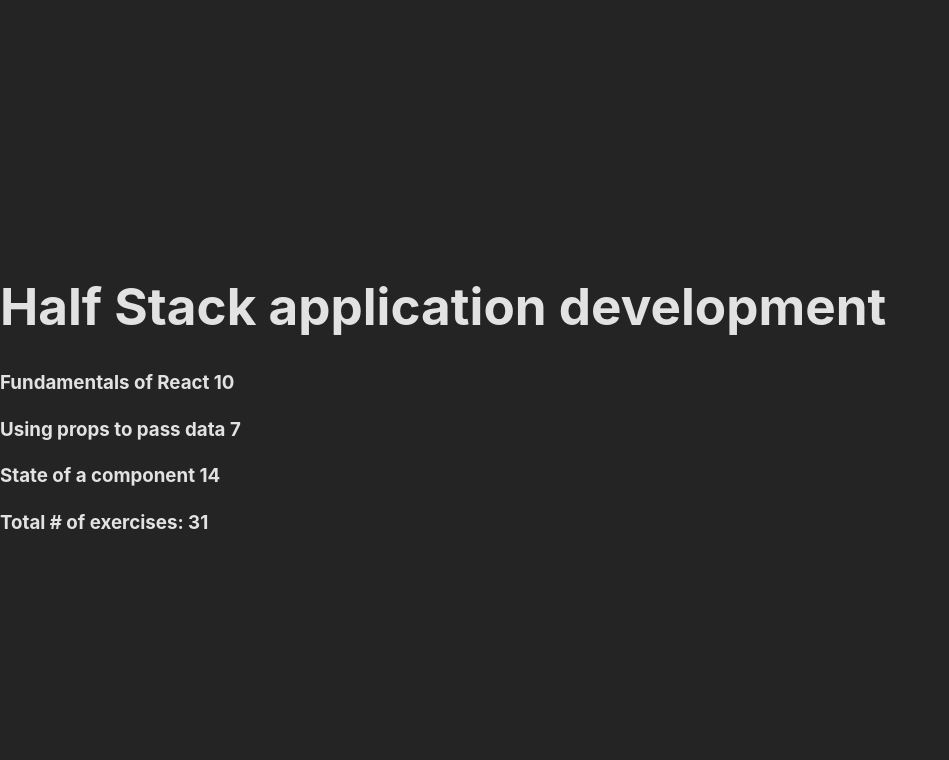
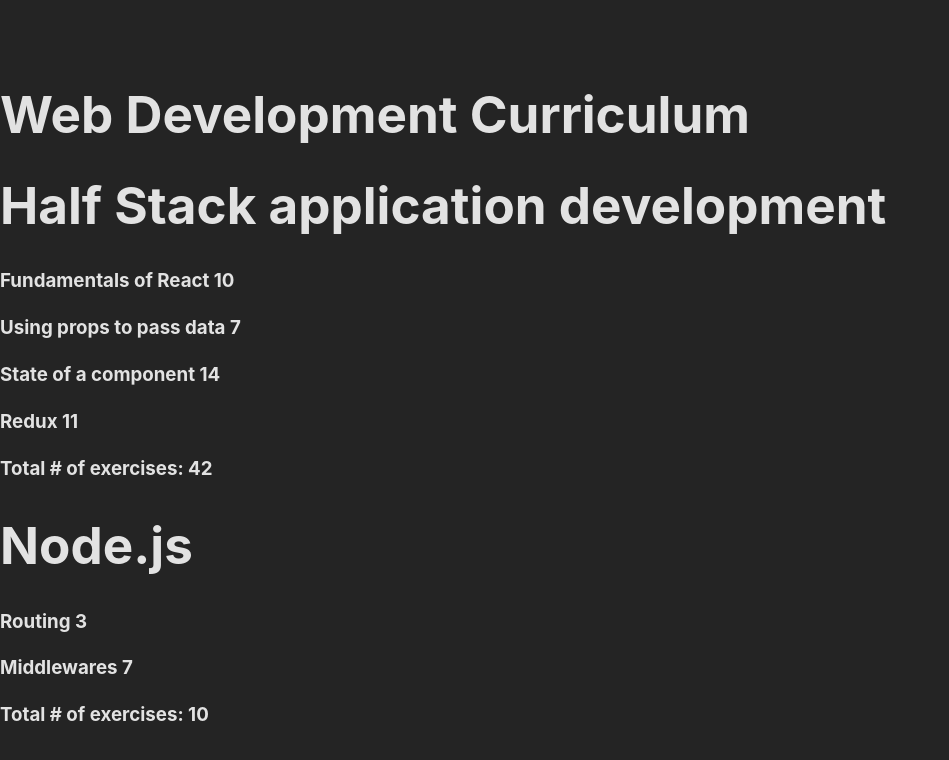
Before and after one commit to yiremorlans/reactupp, a React (Vite) app in the folder part1/reactupp-courseinfo/: page / in a window 1280 px wide. Shown: the top 760 px of the page, without its empty margins (0-949 px from the left). Built offline with nearby package versions, Linux system fonts and the light colour scheme.

Commit message:
refactor: split courses to Course component

```diff
--- a/part1/reactupp-courseinfo/src/App1.jsx
+++ b/part1/reactupp-courseinfo/src/App1.jsx
@@ -1,11 +1,12 @@
-import Course from './components1/Course';
+import Courses from './components1/Courses';
 
 import './index.css'
 
 const App = () => {
-  const course = {
+  const courses = [
+    {
+      name: 'Half Stack application development',
       id: 1,
-    name: 'Half Stack application development',
       parts: [
         {
           name: 'Fundamentals of React',
@@ -21,11 +22,37 @@
           name: 'State of a component',
           exercises: 14,
           id: 3
+        },
+        {
+          name: 'Redux',
+          exercises: 11,
+          id: 4
+        }
+      ]
+    },
+    {
+      name: 'Node.js',
+      id: 2,
+      parts: [
+        {
+          name: 'Routing',
+          exercises: 3,
+          id: 1
+        },
+        {
+          name: 'Middlewares',
+          exercises: 7,
+          id: 2
         }
       ]
     }
+  ]
 
-  return <Course course={course} />
+  return (
+    <div>
+      <h1>Web Development Curriculum</h1>
+      <Courses courses={courses} />
+    </div>
+  )
 }
-
 export default App
--- a/part1/reactupp-courseinfo/src/components1/Content.jsx
+++ b/part1/reactupp-courseinfo/src/components1/Content.jsx
@@ -4,9 +4,7 @@
 const Content = ({parts}) => {
     return (
         <section>
-            <Part name={parts[0].name} exercises={parts[0].exercises}/>
-            <Part name={parts[1].name} exercises={parts[1].exercises}/>
-            <Part name={parts[2].name} exercises={parts[2].exercises}/>
+            {parts.map(part => <Part key={part.id} part={part} />)}
         </section>
     )
 
--- a/part1/reactupp-courseinfo/src/components1/Course.jsx
+++ b/part1/reactupp-courseinfo/src/components1/Course.jsx
@@ -7,7 +7,7 @@
         <>
             <Header name={course.name} />
             <Content parts={course.parts} />
-            <Total parts={course.parts} />
+            <Total parts={course.parts.map(part => part.exercises)} />
         </>
 
     )
--- /dev/null
+++ b/part1/reactupp-courseinfo/src/components1/Courses.jsx
@@ -0,0 +1,11 @@
+import Course from './Course'
+
+const Courses = ({courses}) => {
+    return (
+        <>
+        {courses.map(course => <Course key={course.id} course={course} />)}
+        </>
+    )
+}
+
+export default Courses
--- a/part1/reactupp-courseinfo/src/components1/Part.jsx
+++ b/part1/reactupp-courseinfo/src/components1/Part.jsx
@@ -1,6 +1,6 @@
-const Part = ({name, exercises}) => {
+const Part = ({part}) => {
     return (
-            <h3>{name} <span>{exercises}</span></h3>
+        <h3>{part.name} <span>{part.exercises}</span></h3>
         )
 }
 
--- a/part1/reactupp-courseinfo/src/components1/Total.jsx
+++ b/part1/reactupp-courseinfo/src/components1/Total.jsx
@@ -1,6 +1,6 @@
 const Total = ({parts}) => {
     return (
-        <h3>Total # of exercises: {parts.reduce((total, curr) => total + curr.exercises, 0)}</h3>
+        <h3>Total # of exercises: {parts.reduce((total, curr) => total + curr, 0)}</h3>
     )
 }
 
```
Lines whose indentation alone changed are shown as unchanged.
